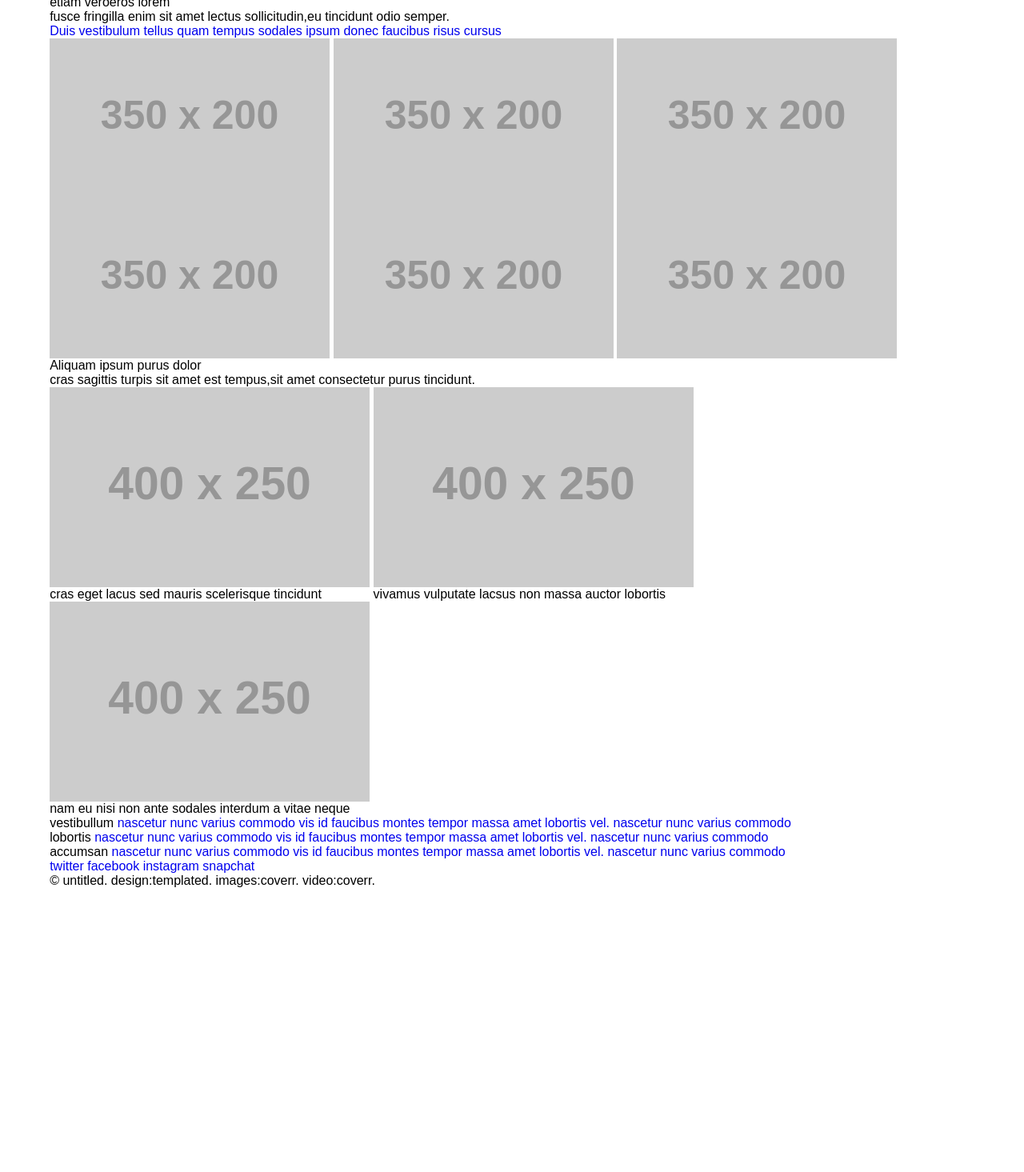
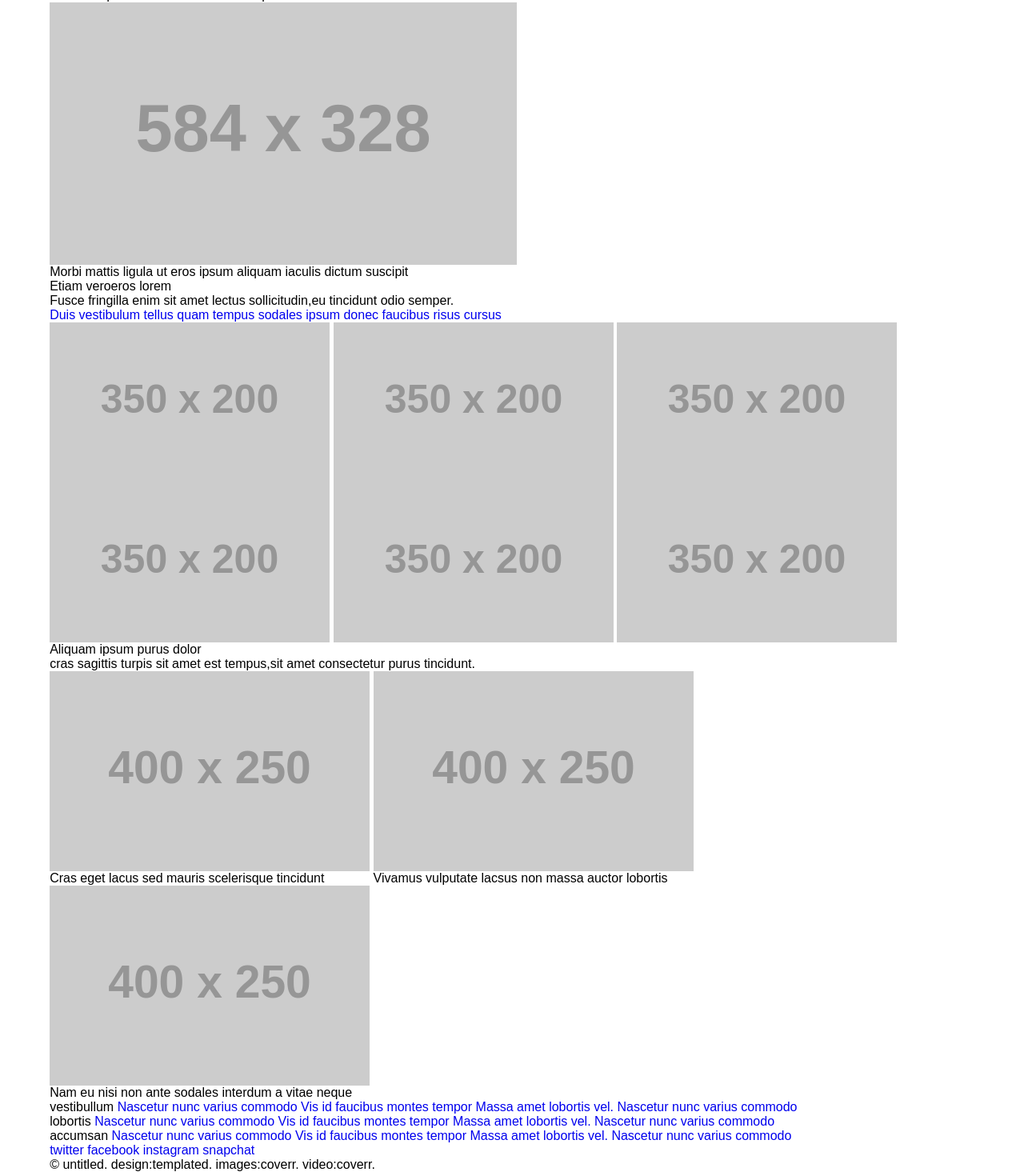
Before and after one commit to saifaliaxioned/broadcast_repo, a plain HTML site: page index.html in a window 1280 px wide. Shown: the part 523-1988 px from the top of the page at 80% size. Before the commit the page ends 1633 px from the top, so only its background shows below. Drawn offline with Linux system fonts and the light colour scheme; placeholder pictures from the web are drawn by us.

Commit message:
feature-html updated

```diff
--- a/index.html
+++ b/index.html
@@ -45,8 +45,8 @@
       <section class="banner">
         <div class="wrapper">
           <div class="content">
-            <h2 class="banner-heading">this is broadcast</h2>
-            <p class="banner-desc">morbi eu purus eget urna interdum dignissim sed consectetur augue vivamus vitae
+            <h2 class="banner-heading">This is Broadcast</h2>
+            <p class="banner-desc">Morbi eu purus eget urna interdum dignissim sed consectetur augue vivamus vitae
               libero in nulla
               iaculis eleifend non sit amet nulla.</p>
             <a class="banner-btn" href="#FIXME" rel="noopener noreferrer">dignissim</a>
@@ -59,19 +59,19 @@
       <section class="video-sec">
         <div class="wrapper">
           <div class="sec-heading">
-            <h3>nam eu nisi non ante sodale</h3>
-            <p>cras sagittis turpis sit amet est tempus,sit amet consectetur purus tincidunt.</p>
+            <h3>Nam eu nisi non ante sodale</h3>
+            <p>Cras sagittis turpis sit amet est tempus,sit amet consectetur purus tincidunt.</p>
           </div>
           <ul class="video-cards">
             <li class="card-body">
               <figure class="card-img">
-                <img src="https://placehold.jp/562x319.png" alt="loading..">
+                <img src="https://placehold.jp/584x328.png" alt="loading..">
               </figure>
               <p class="card-desc">Pellentesque at nunc vitae urna suscipit mollis nec in arcu</p>
             </li>
             <li class="card-body">
               <figure class="card-img">
-                <img src="https://placehold.jp/562x319.png" alt="loading..">
+                <img src="https://placehold.jp/584x328.png" alt="loading..">
               </figure>
               <p class="card-desc">Morbi mattis ligula ut eros ipsum aliquam iaculis dictum suscipit</p>
             </li>
@@ -84,8 +84,8 @@
       <section class="gallery-sec">
         <div class="wrapper">
           <div class="sec-heading">
-            <h3>etiam veroeros lorem</h3>
-            <p>fusce fringilla enim sit amet lectus sollicitudin,eu tincidunt odio semper.</p>
+            <h3>Etiam veroeros lorem</h3>
+            <p>Fusce fringilla enim sit amet lectus sollicitudin,eu tincidunt odio semper.</p>
           </div>
           <div class="gall-content">
 
@@ -145,19 +145,19 @@
               <figure>
                 <img src="https://placehold.jp/400x250.png" alt="image">
               </figure>
-              <p>cras eget lacus sed mauris scelerisque tincidunt</p>
+              <p>Cras eget lacus sed mauris scelerisque tincidunt</p>
             </li>
             <li class="trend-cards">
               <figure>
                 <img src="https://placehold.jp/400x250.png" alt="image">
               </figure>
-              <p>vivamus vulputate lacsus non massa auctor lobortis</p>
+              <p>Vivamus vulputate lacsus non massa auctor lobortis</p>
             </li>
             <li class="trend-cards">
               <figure>
                 <img src="https://placehold.jp/400x250.png" alt="image">
               </figure>
-              <p>nam eu nisi non ante sodales interdum a vitae neque</p>
+              <p>Nam eu nisi non ante sodales interdum a vitae neque</p>
             </li>
           </ul>
         </div>
@@ -175,30 +175,30 @@
             <li class="foot-heading">
               <h4>vestibullum</h4>
             </li>
-            <li class="foot-links"><a href="#FIXME" rel="noopener noreferrer">nascetur nunc varius commodo</a></li>
-            <li class="foot-links"><a href="#FIXME" rel="noopener noreferrer">vis id faucibus montes tempor</a></li>
-            <li class="foot-links"><a href="#FIXME" rel="noopener noreferrer">massa amet lobortis vel.</a></li>
-            <li class="foot-links"><a href="#FIXME" rel="noopener noreferrer">nascetur nunc varius commodo</a></li>
+            <li class="foot-links"><a href="#FIXME" rel="noopener noreferrer">Nascetur nunc varius commodo</a></li>
+            <li class="foot-links"><a href="#FIXME" rel="noopener noreferrer">Vis id faucibus montes tempor</a></li>
+            <li class="foot-links"><a href="#FIXME" rel="noopener noreferrer">Massa amet lobortis vel.</a></li>
+            <li class="foot-links"><a href="#FIXME" rel="noopener noreferrer">Nascetur nunc varius commodo</a></li>
           </ul>
 
           <ul class="foot-items">
             <li class="foot-heading">
               <h4>lobortis</h4>
             </li>
-            <li class="foot-links"><a href="#FIXME" rel="noopener noreferrer">nascetur nunc varius commodo</a></li>
-            <li class="foot-links"><a href="#FIXME" rel="noopener noreferrer">vis id faucibus montes tempor</a></li>
-            <li class="foot-links"><a href="#FIXME" rel="noopener noreferrer">massa amet lobortis vel.</a></li>
-            <li class="foot-links"><a href="#FIXME" rel="noopener noreferrer">nascetur nunc varius commodo</a></li>
+            <li class="foot-links"><a href="#FIXME" rel="noopener noreferrer">Nascetur nunc varius commodo</a></li>
+            <li class="foot-links"><a href="#FIXME" rel="noopener noreferrer">Vis id faucibus montes tempor</a></li>
+            <li class="foot-links"><a href="#FIXME" rel="noopener noreferrer">Massa amet lobortis vel.</a></li>
+            <li class="foot-links"><a href="#FIXME" rel="noopener noreferrer">Nascetur nunc varius commodo</a></li>
           </ul>
 
           <ul class="foot-items">
             <li class="foot-heading">
               <h4>accumsan</h4>
             </li>
-            <li class="foot-links"><a href="#FIXME" rel="noopener noreferrer">nascetur nunc varius commodo</a></li>
-            <li class="foot-links"><a href="#FIXME" rel="noopener noreferrer">vis id faucibus montes tempor</a></li>
-            <li class="foot-links"><a href="#FIXME" rel="noopener noreferrer">massa amet lobortis vel.</a></li>
-            <li class="foot-links"><a href="#FIXME" rel="noopener noreferrer">nascetur nunc varius commodo</a></li>
+            <li class="foot-links"><a href="#FIXME" rel="noopener noreferrer">Nascetur nunc varius commodo</a></li>
+            <li class="foot-links"><a href="#FIXME" rel="noopener noreferrer">Vis id faucibus montes tempor</a></li>
+            <li class="foot-links"><a href="#FIXME" rel="noopener noreferrer">Massa amet lobortis vel.</a></li>
+            <li class="foot-links"><a href="#FIXME" rel="noopener noreferrer">Nascetur nunc varius commodo</a></li>
           </ul>
 
         </div>
```
